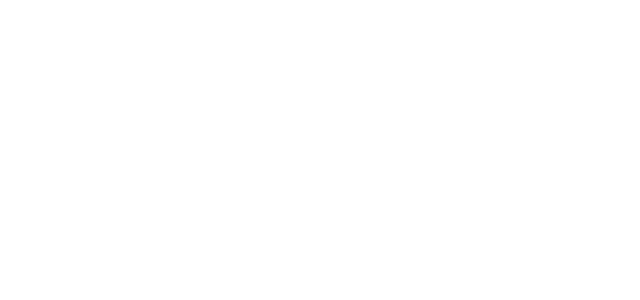
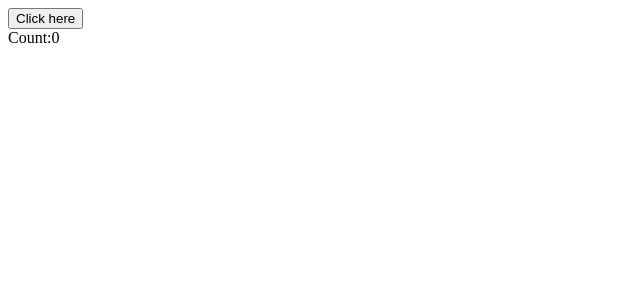
Before and after one commit to mate-academy/react_counter, a React (Create React App) app: page / in a window 1280 px wide. Shown: the top 300 px of the page, without its empty margins (0-640 px from the left). Built offline with nearby package versions, Linux system fonts and the light colour scheme; the HTML template or start-up script is replaced by a standard one.

Commit message:
solution

```diff
--- a/src/App.js
+++ b/src/App.js
@@ -1,11 +1,12 @@
 import React from 'react';
 import './App.css';
+import Counter from "./components/Counter";
 
 function App() {
   return (
-    <div>
-
-    </div>
+    <>
+      <Counter />
+    </>
   );
 }
 
--- /dev/null
+++ b/src/components/Counter.js
@@ -0,0 +1,29 @@
+import React , { Component } from 'react';
+
+class Counter extends Component {
+  constructor(props) {
+    super(props);
+    this.state = {
+      counter: 0,
+    };
+
+  }
+
+  getCount = () => {
+    this.setState(state => ({
+      counter: state.counter + 1,
+    }));
+  };
+
+  render() {
+    return (
+    <>
+      <button onClick={this.getCount}>Click here</button>
+      <div>Count:{this.state.counter}</div>
+    </>
+    );
+
+  }
+}
+
+export default Counter;
```
Also changed, not shown: 12 other files (tests, documents, lock files or other folders).
